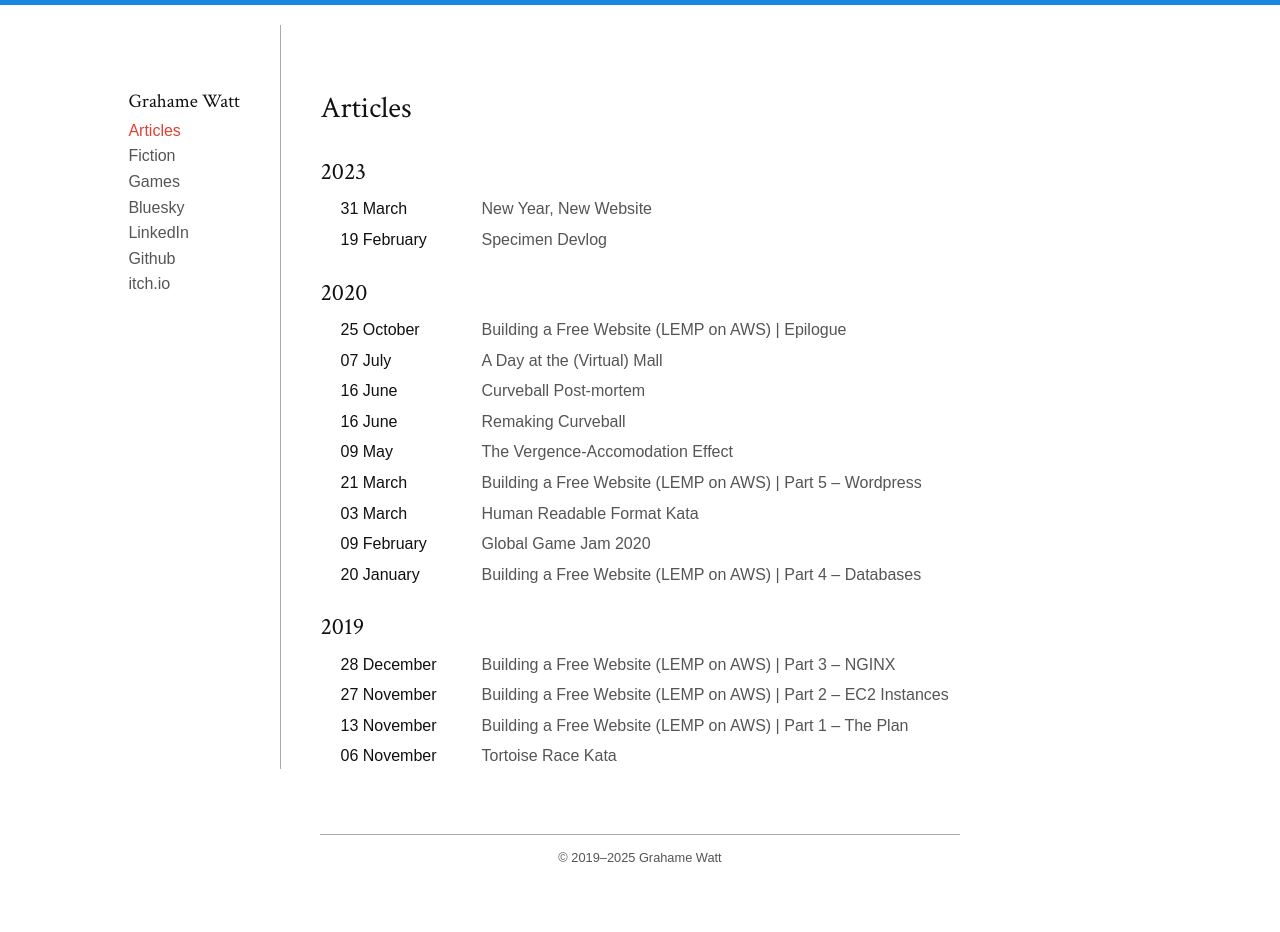
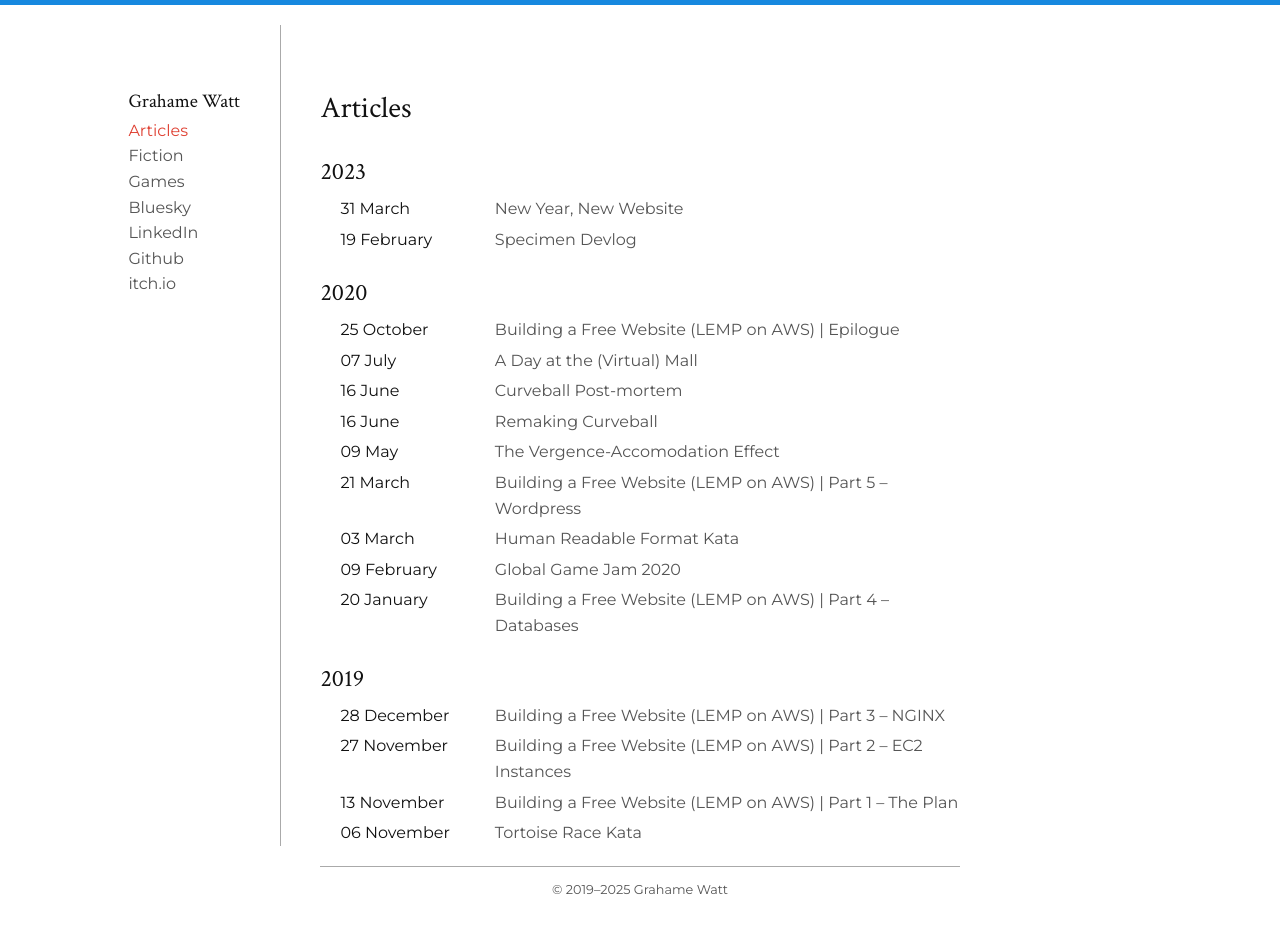
Before and after one commit to GrahameGW/grahamegw.github.io, a Jekyll site: the page built from index.html, in a window 1280 px wide. Built offline with Jekyll 4.4.1, drawn with Linux system fonts in a browser that asks for light colours; some web fonts are replaced; before the commit the page ends 900 px from its top, so only the background shows below that.

Commit message:
font fix

```diff
--- a/_data/fonts.yaml
+++ b/_data/fonts.yaml
@@ -1,3 +1,3 @@
 google :
-- font: Monserrat
+- font: Montserrat
 - font: Crimson Text
```
